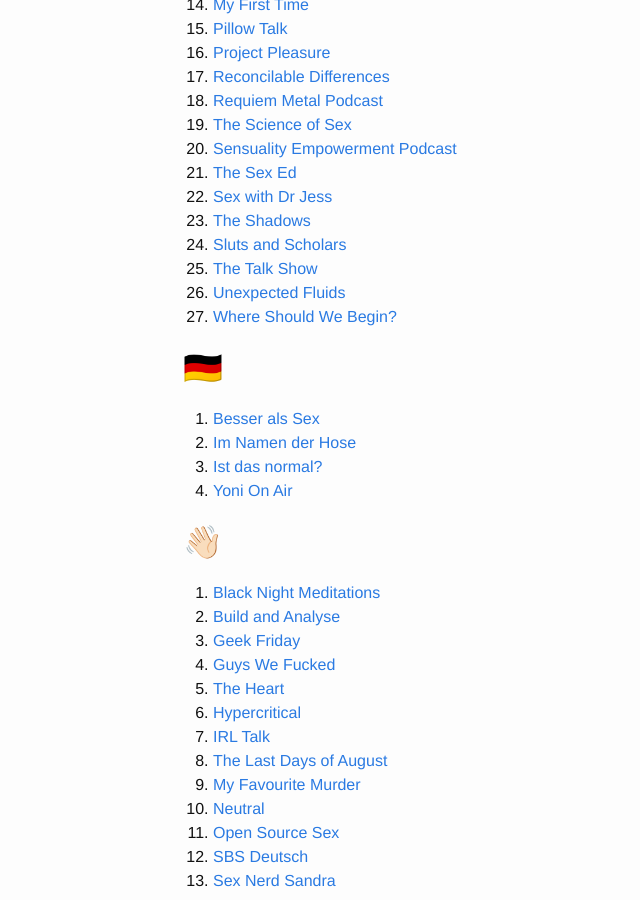
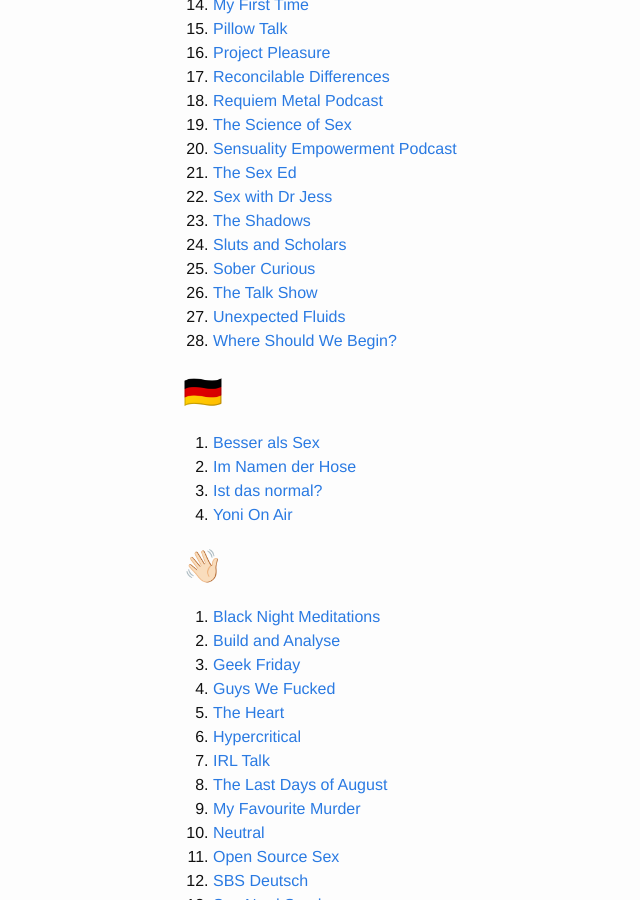
Before and after one commit to danmorrison/danmorrison.github.io, a Jekyll site: the page built from _posts/2019-01-11-podcasts.md, in a window 1280 px wide and 900 px high, scrolled down 621 px. Shown: the whole window, without its empty margins (87-727 px from the left). Built offline with Jekyll 4.4.1, drawn with Linux system fonts in a browser that asks for light colours.

Commit message:
Add Sober Curious

```diff
--- a/_posts/2019-01-11-podcasts.md
+++ b/_posts/2019-01-11-podcasts.md
@@ -32,6 +32,7 @@ These are the podcasts that I subscribe to.
 1. [Sex with Dr Jess](https://podcasts.apple.com/podcast/id1166227345)
 1. [The Shadows](https://podcasts.apple.com/podcast/id1420121326)
 1. [Sluts and Scholars](https://podcasts.apple.com/podcast/id1223781930)
+1. [Sober Curious](https://podcasts.apple.com/podcast/id1460377009)
 1. [The Talk Show](https://podcasts.apple.com/podcast/id528458508)
 1. [Unexpected Fluids](https://podcasts.apple.com/podcast/id1382587938)
 1. [Where Should We Begin?](https://podcasts.apple.com/podcast/id1237931798)
```
